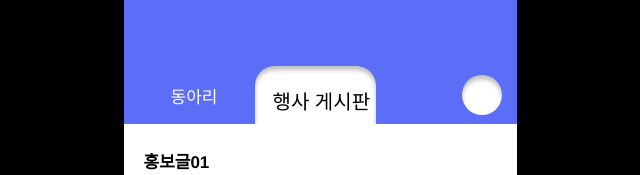
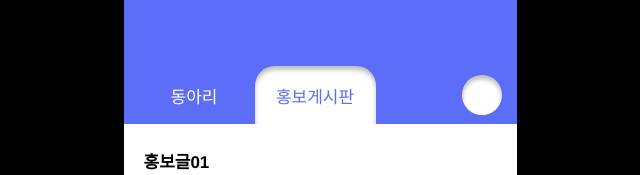
Before and after one commit to 12234626/cse3207, a React (Create React App) app in the folder frontend/: page /mainH in a window 1280 px wide. Shown: the top 175 px of the page, without its empty margins (320-960 px from the left). Built offline with nearby package versions, Linux system fonts and the light colour scheme; the HTML template or start-up script is replaced by a standard one.

Commit message:
fix: MainH.css MainH.jsx className수정

```diff
--- a/frontend/src/MainDong.css
+++ b/frontend/src/MainDong.css
@@ -74,7 +74,7 @@
   width: 121px;
 } */
 
-.screen .hongBoPost {
+.screen .hongBoPostN {
   background-color: rgba(92, 110, 247, 1);
   border: 0;
   color: #ffffff;
@@ -101,7 +101,7 @@
   width: 123px;
 }
 
-.screen .clubPost {
+.screen .clubPostY {
   background-color: #ffffff;
   border-radius: 20px 20px 0px 0px;
   border: 0;
--- a/frontend/src/MainDong.jsx
+++ b/frontend/src/MainDong.jsx
@@ -19,14 +19,14 @@ function MainDong() {
 
           {/* <div className="overlap-group"> */}
           <div className="hongBoButton">
-            <button className="hongBoPost" onClick={handleMainHClick}>
+            <button className="hongBoPostN" onClick={handleMainHClick}>
               홍보게시판
               {/* <div className="text-wrapper">홍보 게시판</div> */}
             </button>
           </div>
 
           <div className="clubButton">
-            <button className="clubPost">
+            <button className="clubPostY">
               동아리
               {/* <div className="text-wrapper-2">동아리</div> */}
             </button>
--- a/frontend/src/MainH.css
+++ b/frontend/src/MainH.css
@@ -12,13 +12,13 @@
   width: 393px;
 }
 
-.screen .overlap {
+.screen .topBar {
   height: 786px;
   position: relative;
   top: 66px;
 }
 
-.screen .view {
+.screen .myPageButton {
   background-color: #ffffff;
   border-radius: 20px;
   box-shadow: inset 0px 4px 4px #00000040;
@@ -45,7 +45,7 @@
   width: 393px;
 }
 
-.screen .overlap-group-wrapper {
+.screen .hongBoButton {
   height: 59px;
   left: 131px;
   position: absolute;
@@ -53,17 +53,22 @@
   width: 123px;
 }
 
-.screen .div {
+.screen .hongBoPostY {
   background-color: #ffffff;
   border-radius: 20px 20px 0px 0px;
+  border: 0;
   box-shadow: inset 0px 4px 4px #00000040;
   height: 59px;
-  position: relative;
+  /* position: relative; */
   width: 121px;
+  color: rgba(92, 110, 247, 1);
+  font-family: "SeoulNamsan CBL-Regular", Helvetica;
+  font-size: 17px;
+  font-weight: 400;
 }
 
-.screen .text-wrapper {
-  color: var(--maincolor);
+/* .screen .text-wrapper {
+  color: rgba(92, 110, 247, 1);
   font-family: "SeoulNamsan CBL-Regular", Helvetica;
   font-size: 20px;
   font-weight: 400;
@@ -73,9 +78,9 @@
   position: absolute;
   top: 20px;
   white-space: nowrap;
-}
+} */
 
-.screen .view-2 {
+.screen .clubButton {
   height: 59px;
   left: 10px;
   position: absolute;
@@ -83,7 +88,7 @@
   width: 123px;
 }
 
-.screen .clubPost2 {
+.screen .clubPostN {
   background-color: rgba(92, 110, 247, 1);
   border: 0;
   border-radius: 20px 20px 0px 0px;
@@ -96,7 +101,7 @@
   font-weight: 400;
 }
 
-.screen .text-wrapper-2 {
+/* .screen .text-wrapper-2 {
   color: #ffffff;
   font-family: "SeoulNamsan CBL-Regular", Helvetica;
   font-size: 20px;
@@ -107,9 +112,9 @@
   position: absolute;
   top: 20px;
   white-space: nowrap;
-}
+} */
 
-.screen .view-wrapper {
+.screen .hongBoScreen {
   background-color: #ffffff;
   height: 728px;
   left: 0;
@@ -118,7 +123,7 @@
   width: 393px;
 }
 
-.screen .view-3 {
+.screen .hongBoList {
   height: 171px;
   left: 6px;
   position: relative;
@@ -126,7 +131,7 @@
   width: 385px;
 }
 
-.screen .overlap-group-2 {
+.screen .hongBo {
   background-color: #ffffff;
   border-bottom-style: solid;
   border-bottom-width: 1px;
@@ -136,7 +141,7 @@
   width: 381px;
 }
 
-.screen .text-wrapper-3 {
+.screen .hongBoName {
   color: #000000;
   font-family: "Inter-Bold", Helvetica;
   font-size: 17px;
@@ -149,7 +154,7 @@
   width: 244px;
 }
 
-.screen .text-wrapper-4 {
+.screen .hongBoInfo {
   color: #00000040;
   font-family: "Inter-Bold", Helvetica;
   font-size: 17px;
@@ -162,7 +167,7 @@
   width: 243px;
 }
 
-.screen .view-4 {
+.screen .hongBoImage {
   background-color: #899ec7;
   height: 89px;
   left: 279px;
--- a/frontend/src/MainH.jsx
+++ b/frontend/src/MainH.jsx
@@ -12,37 +12,36 @@ function MainH() {
   return (
     <div className="screen">
       <div className="phoneScreen">
-        <div className="overlap">
-          <div className="view">
-            <div className="user" />
+        <div className="topBar">
+          <div className="myPageButton">{/* <div className="user" /> */}</div>
+
+          {/* <div className="overlap-group"> */}
+          <div className="hongBoButton">
+            <button className="hongBoPostY">
+              홍보게시판
+              {/* <div className="text-wrapper">행사 게시판</div> */}
+            </button>
           </div>
 
-          <div className="overlap-group">
-            <div className="overlap-group-wrapper">
-              <div className="div">
-                <div className="text-wrapper">행사 게시판</div>
-              </div>
-            </div>
+          <div className="clubButton">
+            <button className="clubPostN" onClick={handleMainDongClick}>
+              동아리
+              {/* <div className="text-wrapper-2">동아리</div> */}
+            </button>
+          </div>
 
-            <div className="view-2">
-              <button className="clubPost2" onClick={handleMainDongClick}>
-                동아리
-                {/* <div className="text-wrapper-2">동아리</div> */}
-              </button>
-            </div>
+          <div className="hongBoScreen">
+            <div className="hongBoList">
+              <div className="hongBo">
+                <div className="hongBoName">홍보글01</div>
 
-            <div className="view-wrapper">
-              <div className="view-3">
-                <div className="overlap-group-2">
-                  <div className="text-wrapper-3">홍보글01</div>
+                <div className="hongBoInfo">홍보글내용</div>
 
-                  <div className="text-wrapper-4">홍보글내용</div>
-
-                  <div className="view-4" />
-                </div>
+                <div className="hongBoImage" />
               </div>
             </div>
           </div>
+          {/* </div> */}
         </div>
       </div>
     </div>
```
